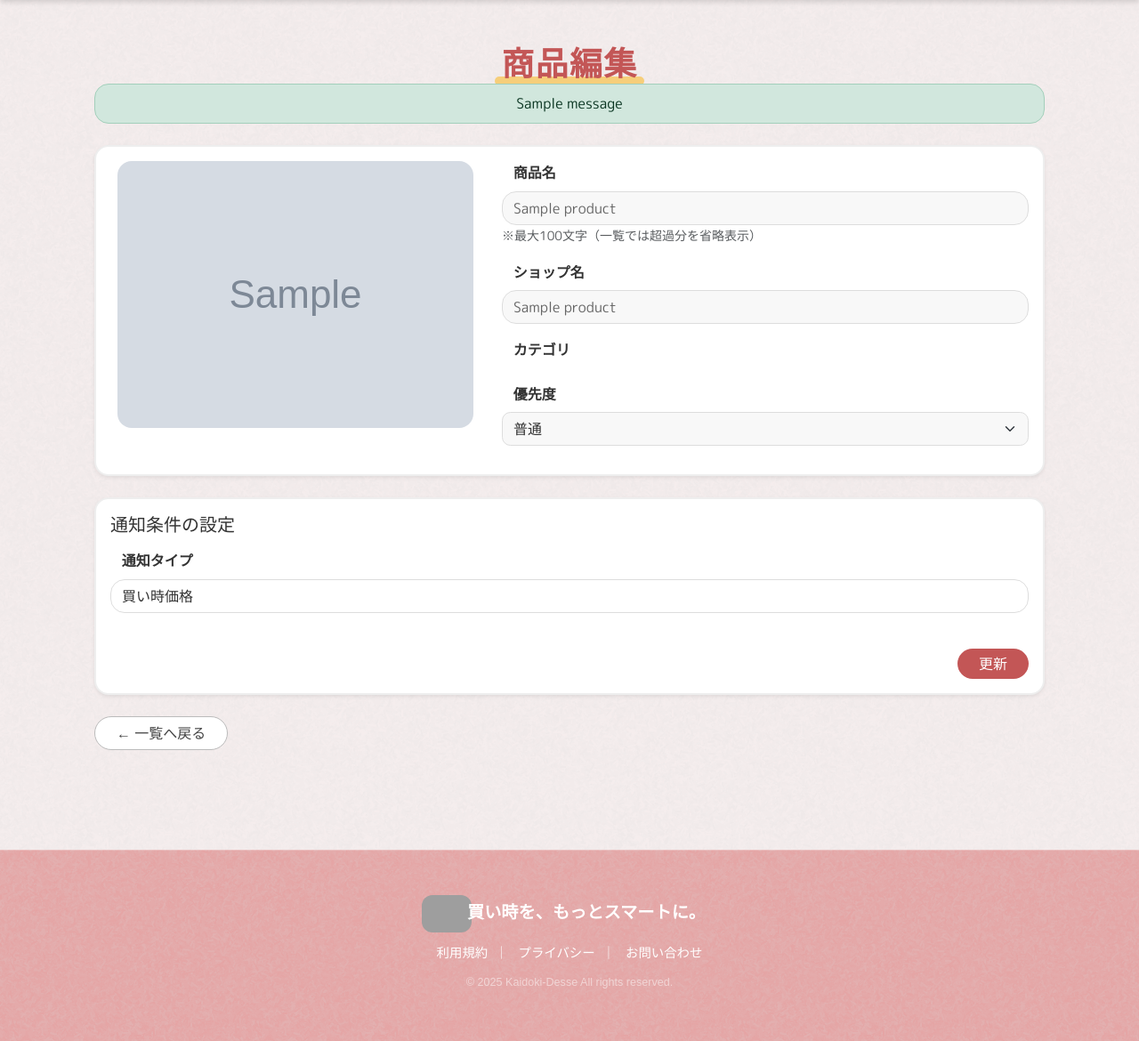
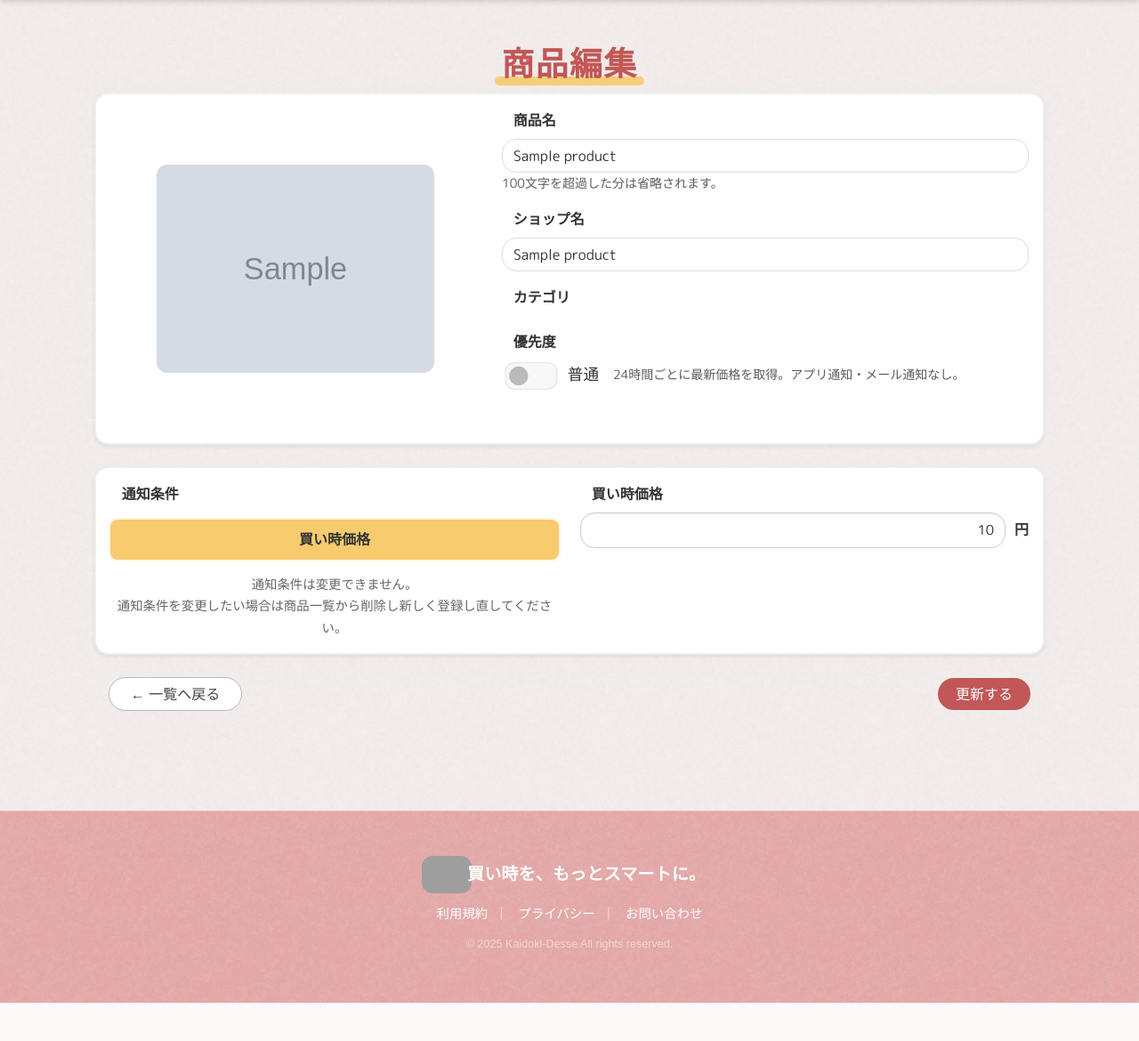
Before and after one commit to KoTakeuchi/kaidoki-desse, a Django app: page /main/product/1/edit/ in a window 1280 px wide. Shown: the part 56-1226 px from the top of the page at 89% size. After the commit the page ends 1183 px from the top, so only its background shows below. Run offline with Django 5.2, Linux system fonts and the light colour scheme; a user stored in the database is signed in; tables that the repository leaves empty hold one stand-in row (values such as "Sample post"); grey boxes marked "Sample" are stand-in pictures; one stand-in notice (Sample message) is shown; parts of the project's set-up code (start-up, migrations or seed data) failed here and were passed over; some libraries are stand-ins or nearby versions; some web fonts are replaced; grey boxes are pictures that could not be loaded.

Commit message:
feat: 商品編集機能の実装完了（CSS調整前）

```diff
--- a/main/forms.py
+++ b/main/forms.py
@@ -22,11 +22,11 @@ class ProductForm(forms.ModelForm):
         queryset=Category.objects.none(),
         required=False,
         widget=forms.CheckboxSelectMultiple(
-            attrs={"class": "category-checkbox"}),
+            attrs={"class": "category-checkbox"}
+        ),
         label="カテゴリ（最大2件まで選択可）",
     )
 
-    # ✅ ChoiceField → CharField に置き換え（Djangoの自動バリデーション回避）
     flag_type = forms.CharField(
         required=False,
         widget=forms.HiddenInput(),
@@ -47,7 +47,6 @@ class ProductForm(forms.ModelForm):
             "flag_value",
         ]
         widgets = {
-            # 商品名・ショップ名は初期状態ではAPIからの自動入力用
             "product_name": forms.TextInput(
                 attrs={"class": "form-control", "readonly": "readonly"}
             ),
@@ -93,25 +92,38 @@ class ProductForm(forms.ModelForm):
         # --- 編集時カテゴリ初期値 ---
         if self.instance and self.instance.pk:
             self.initial["categories"] = self.instance.categories.values_list(
-                "id", flat=True
-            )
+                "id", flat=True)
 
-            # 編集時は flag_type を固定
+            # ✅ 編集画面時は商品名・ショップ名を編集可
+            self.fields["product_name"].widget.attrs.pop("readonly", None)
+            self.fields["shop_name"].widget.attrs.pop("readonly", None)
+
+            # ✅ 編集時は product_url を必須から除外（変更不要なため）
+            self.fields["product_url"].required = False
+
+            # flag_type は固定表示
             self.fields["flag_type"].widget = forms.HiddenInput()
+        else:
+            # ✅ 新規登録時は編集不可（API入力用）
+            self.fields["product_name"].widget.attrs["readonly"] = "readonly"
+            self.fields["shop_name"].widget.attrs["readonly"] = "readonly"
 
         # --- flag_type に応じた flag_value のプレースホルダを設定 ---
         if self.instance.flag_type == "buy_price":
             self.fields["flag_value"].widget.attrs.update(
-                {"placeholder": "例：15000（円）"}
-            )
+                {"placeholder": "例：15000（円）"})
         elif self.instance.flag_type == "percent_off":
             self.fields["flag_value"].widget.attrs.update(
-                {"placeholder": "例：10（％）"}
-            )
+                {"placeholder": "例：10（％）"})
 
     def clean_product_url(self):
         """楽天URL＋重複防止"""
         url = self.cleaned_data.get("product_url", "")
+
+        # ✅ 編集時（既存インスタンスあり）でURL未入力ならスキップ
+        if not url and self.instance and self.instance.pk:
+            return self.instance.product_url
+
         if not url.startswith("https://item.rakuten.co.jp/"):
             raise ValidationError("楽天市場の商品URLを入力してください。")
 
@@ -131,14 +143,15 @@ class ProductForm(forms.ModelForm):
         return cats
 
     def clean_flag_type(self):
-        """通知条件の選択必須チェック"""
+        """通知条件の選択必須チェック（編集時は既存値を維持）"""
         flag_type = self.cleaned_data.get("flag_type")
 
-        # ✅ Noneや空文字はすべてNG扱い
+        if not flag_type and self.instance and self.instance.pk:
+            return self.instance.flag_type
+
         if not flag_type or flag_type == "None":
             raise ValidationError("通知条件を選択してください。")
 
-        # ✅ 選択肢外（JS改変など）の場合も念のため弾く
         valid_choices = ["buy_price", "percent_off", "lowest_price"]
         if flag_type not in valid_choices:
             raise ValidationError("通知条件を選択してください。")
@@ -153,14 +166,10 @@ class ProductForm(forms.ModelForm):
         threshold_price = cleaned_data.get("threshold_price")
         flag_value = cleaned_data.get("flag_value")
 
-        # --- 買い時価格 ---
         if flag_type == "buy_price":
             if threshold_price and initial_price and threshold_price > initial_price:
-                self.add_error(
-                    "threshold_price", "登録時価格より低い金額を入力してください。"
-                )
+                self.add_error("threshold_price", "登録時価格より低い金額を入力してください。")
 
-        # --- 割引率 ---
         if flag_type == "percent_off" and flag_value is not None:
             if flag_value > 100:
                 self.add_error("flag_value", "割引率は100%以下で入力してください。")
--- a/main/models.py
+++ b/main/models.py
@@ -122,8 +122,8 @@ class Product(models.Model):
     # Product モデル内に追加
     flag_value = models.DecimalField(
         "通知条件値",
-        max_digits=5,
-        decimal_places=2,
+        max_digits=10,       # ← 最大10桁（価格にも対応）
+        decimal_places=0,    # ← 小数なし（整数として保存）
         null=True,
         blank=True,
         help_text="買い時価格・割引率・最安値の基準値（flag_typeに応じて解釈）",
--- a/static/css/user.css
+++ b/static/css/user.css
@@ -572,6 +572,41 @@ main .card.product-card {
     background-color: var(--primary) !important;
     border-color: var(--primary) !important;
     color: #fff !important;
+}
+
+/* ============================== ============================== ============================== ==============================
+  　 　　　　　　　　　　　　　　　　　　　　　　　　　　　　　　　　　　　　　　　　　　商品編集(product_edit.html)
+   ==============================  ============================== ============================== ==============================*/
+/* ==========================================================
+   商品編集：画像サイズ調整（親枠の75%で中央配置）
+   ========================================================== */
+.col-md-5.text-center {
+    display: flex;
+    justify-content: center;
+    align-items: center;
+    height: 360px;
+    /* ← 高さを明示的に確保 */
+    background-color: transparent;
+}
+
+.product-edit-image {
+    width: 75%;
+    /* ← 固定幅（maxではなくwidthに変更） */
+    height: auto;
+    object-fit: contain;
+    display: block;
+    margin: 0 auto;
+}
+
+/* ==========================================================
+   商品編集：商品名・ショップ名を編集可能化
+   ========================================================== */
+body.product-edit-page input[id="id_product_name"],
+body.product-edit-page input[id="id_shop_name"] {
+    cursor: text !important;
+    background-color: #fff !important;
+    color: #333 !important;
+    border-color: #ccc !important;
 }
 
 /* ============================== ============================== ============================== ==============================
@@ -1404,3 +1439,24 @@ main>.container.py-4 {
     margin-top: 0 !important;
     padding-top: 0 !important;
 }
+
+
+/* カテゴリタグをクリック可能にする */
+.category-section {
+    position: relative;
+    z-index: 10 !important;
+}
+
+.cat-tag {
+    display: inline-block;
+    cursor: pointer;
+    pointer-events: auto !important;
+    user-select: none;
+    z-index: 11 !important;
+}
+
+.cat-tag.common.active,
+.cat-tag.user.active {
+    background-color: var(--primary);
+    color: #fff;
+}
--- /dev/null
+++ b/static/js/product_edit.js
@@ -0,0 +1,79 @@
+console.log("product_edit.js loaded (edit)");
+
+document.addEventListener("DOMContentLoaded", () => {
+    // ==========================
+    // カテゴリ制御
+    // ==========================
+    const catTags = document.querySelectorAll(".cat-tag");
+    const hiddenInput = document.getElementById("selectedCats");
+
+    if (catTags.length && hiddenInput) {
+        let selected = hiddenInput.value
+            ? hiddenInput.value.split(",").map(v => parseInt(v, 10)).filter(v => !Number.isNaN(v))
+            : [];
+
+        if (selected.length > 2) {
+            const keep = selected.slice(-2);
+            catTags.forEach(tag => {
+                const id = parseInt(tag.dataset.catId, 10);
+                if (!keep.includes(id)) tag.classList.remove("active");
+            });
+            selected = keep;
+            hiddenInput.value = selected.join(",");
+        }
+
+        const updateHidden = () => {
+            hiddenInput.value = selected.join(",");
+            console.log("selectedCats:", hiddenInput.value);
+        };
+
+        catTags.forEach(tag => {
+            tag.addEventListener("click", () => {
+                const catId = parseInt(tag.dataset.catId, 10);
+                if (Number.isNaN(catId)) return;
+
+                const isActive = tag.classList.contains("active");
+
+                if (isActive) {
+                    tag.classList.remove("active");
+                    selected = selected.filter(id => id !== catId);
+                    updateHidden();
+                    return;
+                }
+
+                if (selected.length >= 2) {
+                    const oldestId = selected[0];
+                    selected = selected.slice(1);
+                    const oldestTag = document.querySelector(`.cat-tag[data-cat-id="${oldestId}"]`);
+                    if (oldestTag) oldestTag.classList.remove("active");
+                }
+
+                tag.classList.add("active");
+                selected.push(catId);
+                updateHidden();
+            });
+        });
+    }
+
+    // ==========================
+    // 優先度トグル制御
+    // ==========================
+    const prioritySwitch = document.getElementById("prioritySwitch");
+    const priorityLabel = document.getElementById("priorityLabel");
+    const priorityDesc = document.getElementById("priorityDesc");
+    const priorityHidden = document.getElementById("id_priority");
+
+    if (prioritySwitch && priorityLabel && priorityDesc && priorityHidden) {
+        prioritySwitch.addEventListener("change", () => {
+            if (prioritySwitch.checked) {
+                priorityLabel.textContent = "高";
+                priorityDesc.textContent = "6時間ごとに最新価格を取得。通知頻度が高めです。";
+                priorityHidden.value = "高";
+            } else {
+                priorityLabel.textContent = "普通";
+                priorityDesc.textContent = "24時間ごとに最新価格を取得。アプリ通知・メール通知なし。";
+                priorityHidden.value = "普通";
+            }
+        });
+    }
+});
--- a/templates/main/product_edit.html
+++ b/templates/main/product_edit.html
@@ -10,35 +10,21 @@
 </div>
 
 <div class="container py-4">
-  <!-- 成功メッセージ -->
-  {% if messages %}
-    {% for message in messages %}
-      <div class="alert alert-success text-center py-2 mb-4">{{ message }}</div>
-    {% endfor %}
-  {% endif %}
-
   <form method="post">
     {% csrf_token %}
 
     <!-- 商品情報カード -->
-    <div class="card shadow-sm p-4 mb-4">
+    <div class="card shadow-sm p-4 mb-4 rounded-4">
       <div class="row g-4">
-        <!-- 左：画像 -->
         <div class="col-md-5 text-center">
-          <img
-            src="{% if product.image_url %}{{ product.image_url }}{% else %}{% static 'images/no_image.png' %}{% endif %}"
-            alt="{{ product.product_name }}"
-            class="img-fluid rounded"
-            style="max-height: 400px; object-fit: contain; pointer-events: none;"
-          >
+          <img src="{{ product.image_url }}" alt="商品画像" class="product-edit-image">
         </div>
 
-        <!-- 右：基本情報 -->
         <div class="col-md-7">
           <div class="mb-3">
             <label class="form-label fw-bold">商品名</label>
             {{ form.product_name }}
-            <small class="text-muted d-block">※最大100文字（一覧では超過分を省略表示）</small>
+            <small class="text-muted d-block">100文字を超過した分は省略されます。</small>
           </div>
 
           <div class="mb-3">
@@ -48,62 +34,106 @@
 
           <div class="mb-3">
             <label class="form-label fw-bold">カテゴリ</label>
-            {{ form.category }}
+            <div class="category-section">
+              {% for cat in global_categories %}
+                <span class="cat-tag common {% if cat.id in selected_category_ids %}active{% endif %}"
+                      data-cat-id="{{ cat.id }}">{{ cat.category_name }}</span>
+              {% endfor %}
+              {% for cat in user_categories %}
+                <span class="cat-tag user {% if cat.id in selected_category_ids %}active{% endif %}"
+                      data-cat-id="{{ cat.id }}">{{ cat.category_name }}</span>
+              {% endfor %}
+            </div>
+            <input type="hidden" name="selected_cats" id="selectedCats" value="{{ selected_category_ids|join:',' }}">
           </div>
 
           <div class="mb-3">
             <label class="form-label fw-bold">優先度</label>
-            {{ form.priority }}
+            <div class="d-flex align-items-center gap-3">
+              <div class="form-switch d-flex align-items-center">
+                <input class="form-check-input" type="checkbox" id="prioritySwitch"
+                       {% if form.priority.value == "高" %}checked{% endif %}>
+                <label for="prioritySwitch" class="form-check-label fw-bold ms-2" id="priorityLabel">
+                  {% if form.priority.value == "高" %}高{% else %}普通{% endif %}
+                </label>
+              </div>
+              <div class="text-muted small" id="priorityDesc">
+                {% if form.priority.value == "高" %}
+                  6時間ごとに最新価格を取得。通知頻度が高めです。
+                {% else %}
+                  24時間ごとに最新価格を取得。アプリ通知・メール通知なし。
+                {% endif %}
+              </div>
+              <input type="hidden" name="priority" id="id_priority" value="{{ form.priority.value }}">
+            </div>
           </div>
         </div>
       </div>
     </div>
 
     <!-- 通知条件カード -->
-    <div class="card shadow-sm p-4 mb-4">
-      <h5 class="mb-3">通知条件の設定</h5>
-
-      <div class="mb-3">
-        <label class="form-label fw-bold">通知タイプ</label>
-        <input type="text" class="form-control" value="{{ product.get_flag_type_display }}" readonly>
+    <div class="card shadow-sm p-4 mb-4 rounded-4" style="background-color:#fff;">
+      <div class="row g-4 align-items-start">
+        <div class="col-md-6">
+          <label class="form-label fw-bold">通知条件</label>
+          <div class="flag-buttons mt-2">
+            {% if product.flag_type == 'buy_price' %}
+              <div class="flag-btn active">買い時価格</div>
+            {% elif product.flag_type == 'percent_off' %}
+              <div class="flag-btn active">割引率</div>
+            {% elif product.flag_type == 'lowest_price' %}
+              <div class="flag-btn active">最安値</div>
+            {% endif %}
+          </div>
+          <div class="flag-desc-box mt-3">
+            通知条件は変更できません。<br>通知条件を変更したい場合は商品一覧から削除し新しく登録し直してください。
+          </div>
         </div>
 
-      {% if product.flag_type == 'threshold_price' %}
-        <div class="mb-3">
-          <label class="form-label fw-bold">買い時価格</label>
-          {{ form.flag_value }} <span class="ms-1">円</span>
+        <div class="col-md-6">
+          {% if product.flag_type == 'buy_price' %}
+            <label class="form-label fw-bold d-block">買い時価格</label>
+            <div class="yen-group">
+              <input type="number" name="threshold_price" id="id_threshold_price"
+                     class="form-control text-end"
+                     value="{{ product.threshold_price|default_if_none:'' }}" min="1" step="1">
+              <span>円</span>
             </div>
           {% elif product.flag_type == 'percent_off' %}
-        <div class="mb-3">
-          <label class="form-label fw-bold">割引率</label>
-          {{ form.flag_value }} <span class="ms-1">%</span>
+            <label class="form-label fw-bold d-block">割引率</label>
+            <div class="yen-group">
+              <select name="flag_value" id="id_flag_value" class="form-select text-end">
+                <option value="5" {% if product.flag_value == 5 %}selected{% endif %}>5</option>
+                <option value="10" {% if product.flag_value == 10 %}selected{% endif %}>10</option>
+                <option value="15" {% if product.flag_value == 15 %}selected{% endif %}>15</option>
+                <option value="20" {% if product.flag_value == 20 %}selected{% endif %}>20</option>
+                <option value="30" {% if product.flag_value == 30 %}selected{% endif %}>30</option>
+                <option value="50" {% if product.flag_value == 50 %}selected{% endif %}>50</option>
+              </select>
+              <span>％</span>
             </div>
           {% elif product.flag_type == 'lowest_price' %}
-        <div class="mb-3">
-          <label class="form-label fw-bold">最安値</label>
-          <input type="text" class="form-control" value="最安値は変更できません" readonly>
-        </div>
+            <label class="form-label fw-bold d-block">最安値通知</label>
+            <p class="text-muted">登録以降の最安値を更新したら通知されます。</p>
           {% endif %}
-
-      {% if form.flag_value.errors %}
-        <div class="text-danger small">{{ form.flag_value.errors }}</div>
-      {% endif %}
-
-      <!-- 更新ボタン -->
-      <div class="text-end mt-4">
-        <button type="submit" class="btn btn-primary rounded-pill px-4"
-          style="background-color: var(--primary); border: none;">
-          更新
-        </button>
         </div>
       </div>
-  </form>
+    </div>
 
-  <!-- 戻るボタン -->
-  <div class="text-start mt-3">
+    <!-- ✅ フッターボタン：登録ページと同仕様 -->
+    <div class="form-footer d-flex justify-content-between align-items-center mt-4">
       <a href="{% url 'main:product_list' %}" class="btn btn-outline-secondary rounded-pill px-4">
         ← 一覧へ戻る
       </a>
+      <button type="submit" class="btn btn-danger rounded-pill px-5"
+              style="background:#C35656;border:none;">
+        更新する
+      </button>
     </div>
+  </form>
 </div>
+
+{% block scripts %}
+<script src="{% static 'js/product_edit.js' %}?v={{ now|date:'U' }}"></script>
 {% endblock %}
+{% endblock %}
--- a/templates/main/product_form.html
+++ b/templates/main/product_form.html
@@ -226,7 +226,9 @@
           </div>
         </div>
 
+        <!-- ✅ 修正後 -->
         <input type="hidden" name="flag_type" id="flagTypeHidden" value="{{ form.flag_type.value }}">
+
       </div>
 
     </div> <!-- .card shadow-sm p-4 -->
```
Also changed, not shown: main/views_product.py (+89 -29 lines), main/migrations/0031_alter_product_flag_value.py (added). Lines whose indentation alone changed are shown as unchanged.
